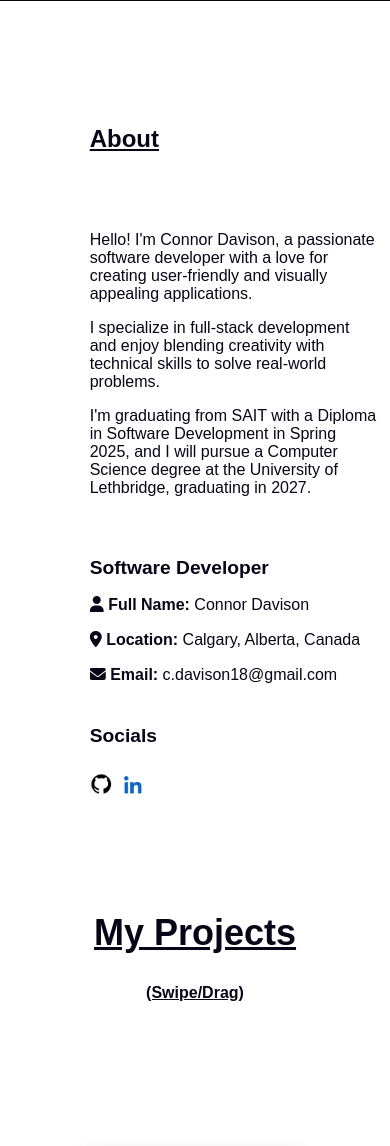
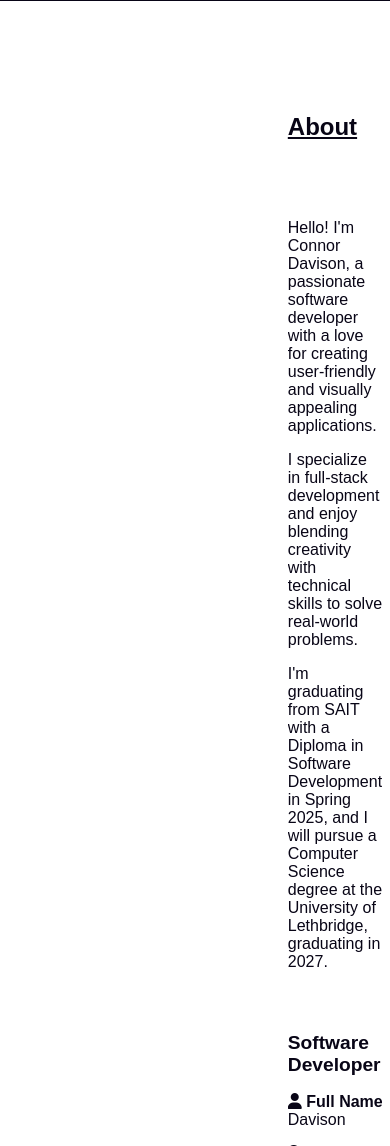
Before and after one commit to ConDavison1/my-portfolio, a Flask app: page / in a window 390 px wide. Shown: the part 843-1989 px from the top of the page. Run offline with Flask 3, Linux system fonts and the light colour scheme; tables that the repository leaves empty hold one stand-in row (values such as "Sample post"); grey boxes marked "Sample" are stand-in pictures.

Commit message:
media query testing

```diff
--- a/static/css/styles.css
+++ b/static/css/styles.css
@@ -7,6 +7,12 @@ body {
     color: #080516;
     overflow-x: hidden;
 }
+
+
+
+
+
+
 
 /*--------------------------------------------------------------
 # HAMBURGER MENU
@@ -919,41 +925,37 @@ body.sidebar-open {
 }
 
 
+
 @media (max-width: 480px) {
+    .about,
+    .stack,
+    .resume {
+        margin-left: 0;
+        padding: 2vw;
+    }
 
-    .about {
-        padding: 5% 3%;
-        margin-left: 0;
-    }
     .about-content {
         padding-left: 0;
         gap: 3vw;
     }
-    .stack {
-        margin-left: 0;
-        padding: 20px;
-    }
-    .resume {
-        margin-left: 0;
-        padding: 2vw;
-    }
+
     .project-card {
         width: clamp(200px, 40vw, 300px);
         height: clamp(300px, 55vw, 400px);
     }
 }
+
 @media (min-width: 1200px) {
     #main,
     .intro,
     .about,
     .stack,
     .resume {
-      margin-left: 250px;
+        margin-left: 250px;
     }
-  }
+}
 
-
-  html,
+html,
 body {
     margin: 0;
     padding: 0;
@@ -962,3 +964,14 @@ body {
     display: flex;
     flex-direction: column;
 }
+
+@media (max-width: 768px) {
+    .about, .stack, .resume {
+        margin-left: 20px !important;
+    }
+}
+@media (max-width: 1230px) {
+    .about, .stack, .resume {
+        margin-left: 280px !important;
+    }
+}
```
